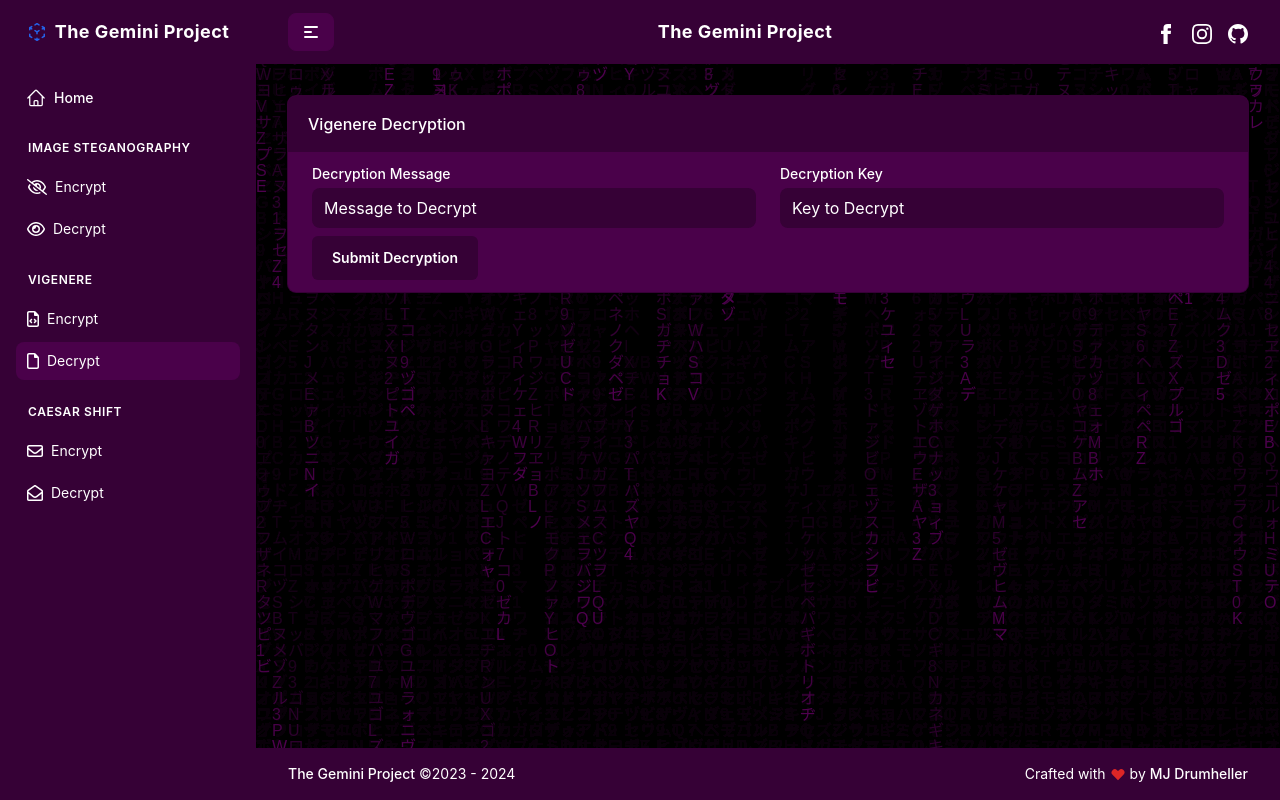
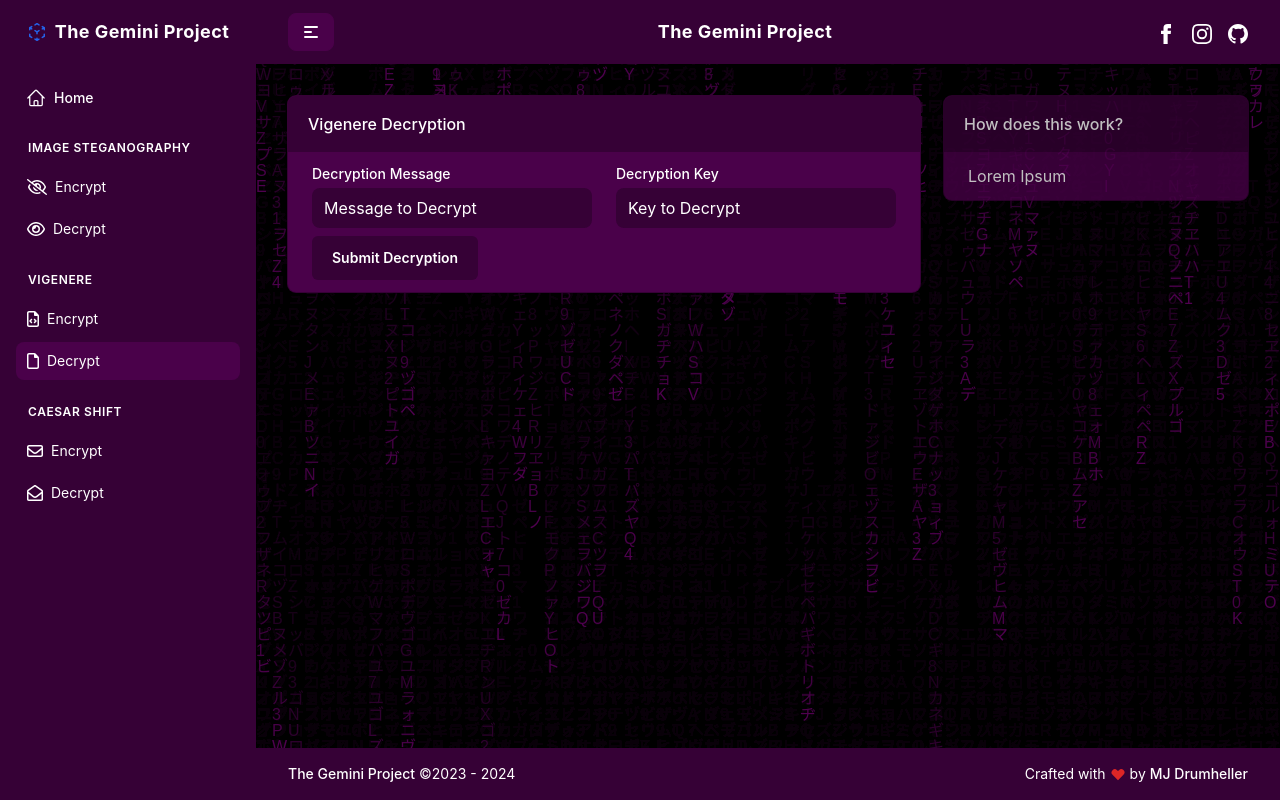
Before and after one commit to mjDruMango/CapstoneMJ, a React (Create React App) app in the folder capfrontend/: page /vigenere/decrypt in a window 1280 px wide. Built offline with nearby package versions, Linux system fonts and the light colour scheme.

Commit message:
TRANSFERRRRRRR
all formatting transferred to all pages

```diff
--- a/capfrontend/src/pages/CaesarShift/CaesarShiftDecrypt.js
+++ b/capfrontend/src/pages/CaesarShift/CaesarShiftDecrypt.js
@@ -44,8 +44,10 @@ export default function CaesarShiftDecrypt() {
             setDecryptedText("Unable to decrypt without both a message and key!");
         }
     };
-    return(
+    return (
         <>
+            <div className="grid grid-cols-1 lg:grid-cols-3 gap-6">
+                <div className='col-span-1 lg:col-span-2'>
                     <div>
                         <Card
                             header="Caesar Decryption"
@@ -81,6 +83,14 @@ export default function CaesarShiftDecrypt() {
                             </form>
                         </Card>
                     </div>
+                </div>
+
+                <div className='col-span-1 lg:col-span-1'>
+                    <Card
+                        header="How does this work?"
+                        className="opacity-75">Lorem Ipsum</Card>
+                </div>
+            </div>
         </>
     );
 }
--- a/capfrontend/src/pages/CaesarShift/CaesarShiftEncrypt.js
+++ b/capfrontend/src/pages/CaesarShift/CaesarShiftEncrypt.js
@@ -44,8 +44,10 @@ export default function CaesarShiftEncrypt() {
             setEncryptedText("Unable to encrypt without both a message and key!");
         }
     };
-    return(
+    return (
         <>
+            <div className="grid grid-cols-1 lg:grid-cols-3 gap-6">
+                <div className='col-span-1 lg:col-span-2'>
                     <div>
                         <Card
                             header="Caesar Encryption"
@@ -81,6 +83,14 @@ export default function CaesarShiftEncrypt() {
                             </form>
                         </Card>
                     </div>
+                </div>
+
+                <div className='col-span-1 lg:col-span-1'>
+                    <Card
+                        header="How does this work?"
+                        className="opacity-75">Lorem Ipsum</Card>
+                </div>
+            </div>
         </>
     );
 }
--- a/capfrontend/src/pages/ImageSteganography/ImageSteganographyDecrypt.js
+++ b/capfrontend/src/pages/ImageSteganography/ImageSteganographyDecrypt.js
@@ -35,7 +35,6 @@ export default function ImageSteganographyDecrypt() {
     return (
         <>
             <div className="grid grid-cols-1 lg:grid-cols-3 gap-6">
-
                 <div className='col-span-1 lg:col-span-2'>
                     <Card
                         header="Image Steganography Decryption"
--- a/capfrontend/src/pages/Vigenere/VigenereDecrypt.js
+++ b/capfrontend/src/pages/Vigenere/VigenereDecrypt.js
@@ -46,6 +46,8 @@ export default function VigenereDecrypt() {
     };
     return (
         <>
+            <div className="grid grid-cols-1 lg:grid-cols-3 gap-6">
+                <div className='col-span-1 lg:col-span-2'>
                     <div>
                         <Card
                             header="Vigenere Decryption"
@@ -81,6 +83,13 @@ export default function VigenereDecrypt() {
                             </form>
                         </Card>
                     </div>
+                </div>
+                <div className='col-span-1 lg:col-span-1'>
+                    <Card
+                        header="How does this work?"
+                        className="opacity-75">Lorem Ipsum</Card>
+                </div>
+            </div>
         </>
     );
 }
--- a/capfrontend/src/pages/Vigenere/VigenereEncrypt.js
+++ b/capfrontend/src/pages/Vigenere/VigenereEncrypt.js
@@ -55,6 +55,8 @@ export default function VigenereEncrypt() {
 
     return (
         <>
+            <div className="grid grid-cols-1 lg:grid-cols-3 gap-6">
+                <div className='col-span-1 lg:col-span-2'>
                     <div>
                         <Card
                             header="Vigenere Encryption"
@@ -90,6 +92,13 @@ export default function VigenereEncrypt() {
                             </form>
                         </Card>
                     </div>
+                </div>
+                <div className='col-span-1 lg:col-span-1'>
+                    <Card
+                        header="How does this work?"
+                        className="opacity-75">Lorem Ipsum</Card>
+                </div>
+            </div>
         </>
     );
 }
```
Lines whose indentation alone changed are shown as unchanged.
